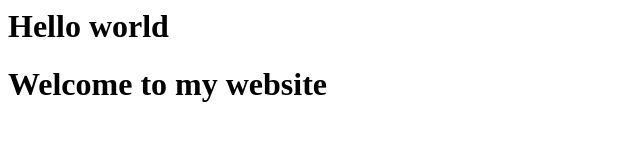
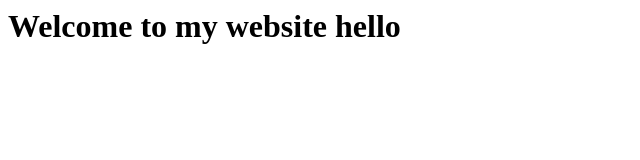
Before and after one commit to PRETHIV-zz/PRETHIV.github.io, a plain HTML site: page index.html in a window 1280 px wide. Shown: the whole page, without its empty margins (0-640 px from the left). Drawn offline with Linux system fonts and the light colour scheme.

Commit message:
Update index.html

```diff
--- a/index.html
+++ b/index.html
@@ -3,7 +3,7 @@
 <title>Github site</title>
 </head>
 <body>
-     <h1>Hello world</h1>
+
 <script async src="https://pagead2.googlesyndication.com/pagead/js/adsbygoogle.js"></script>
 <!-- GithubTicTacAd -->
 <ins class="adsbygoogle"
@@ -15,6 +15,6 @@
 <script>
      (adsbygoogle = window.adsbygoogle || []).push({});
 </script>
-<h1>Welcome to my website</h1>
+<h1>Welcome to my website hello</h1>
 </body>
 </html>
```
